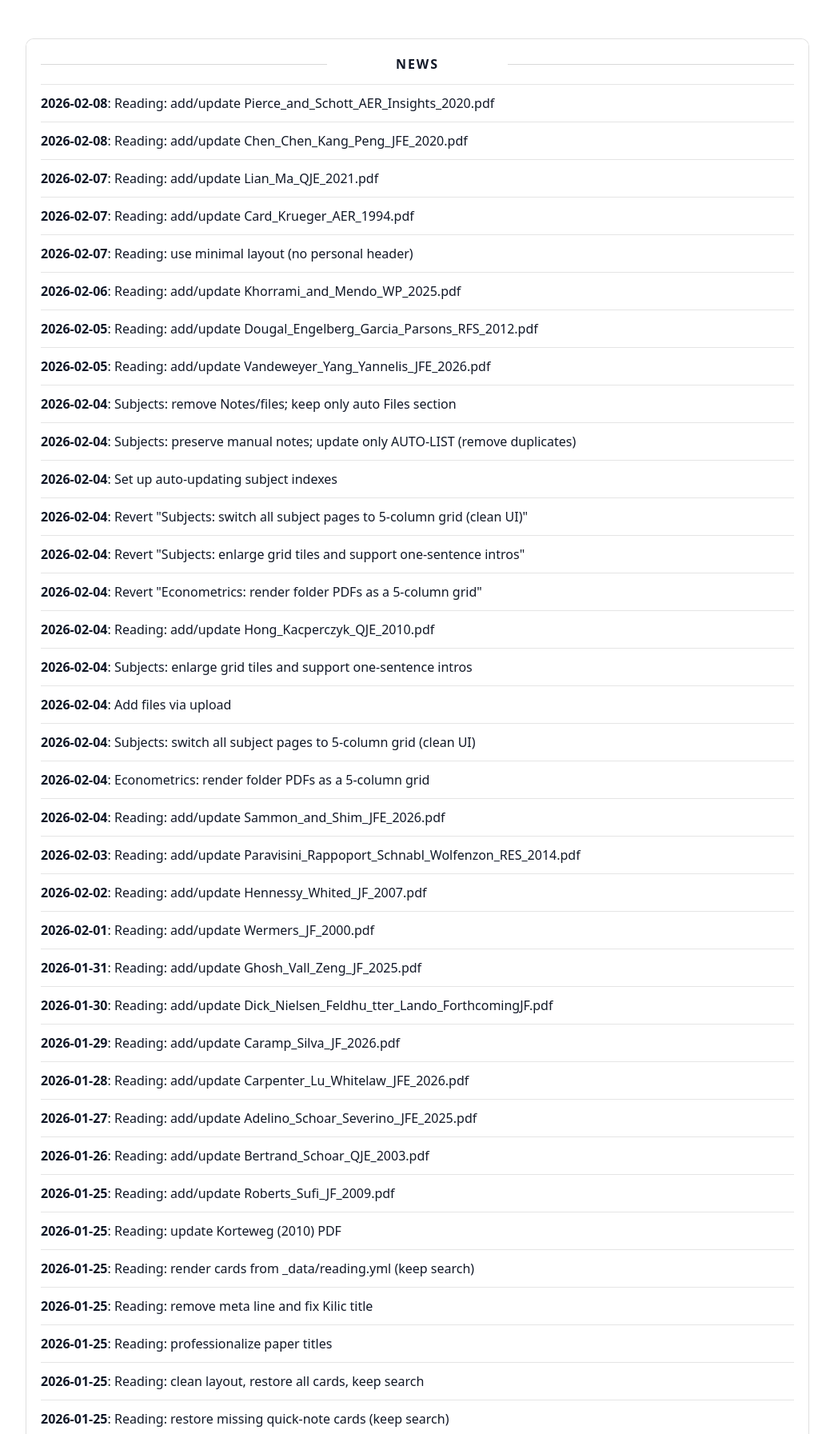
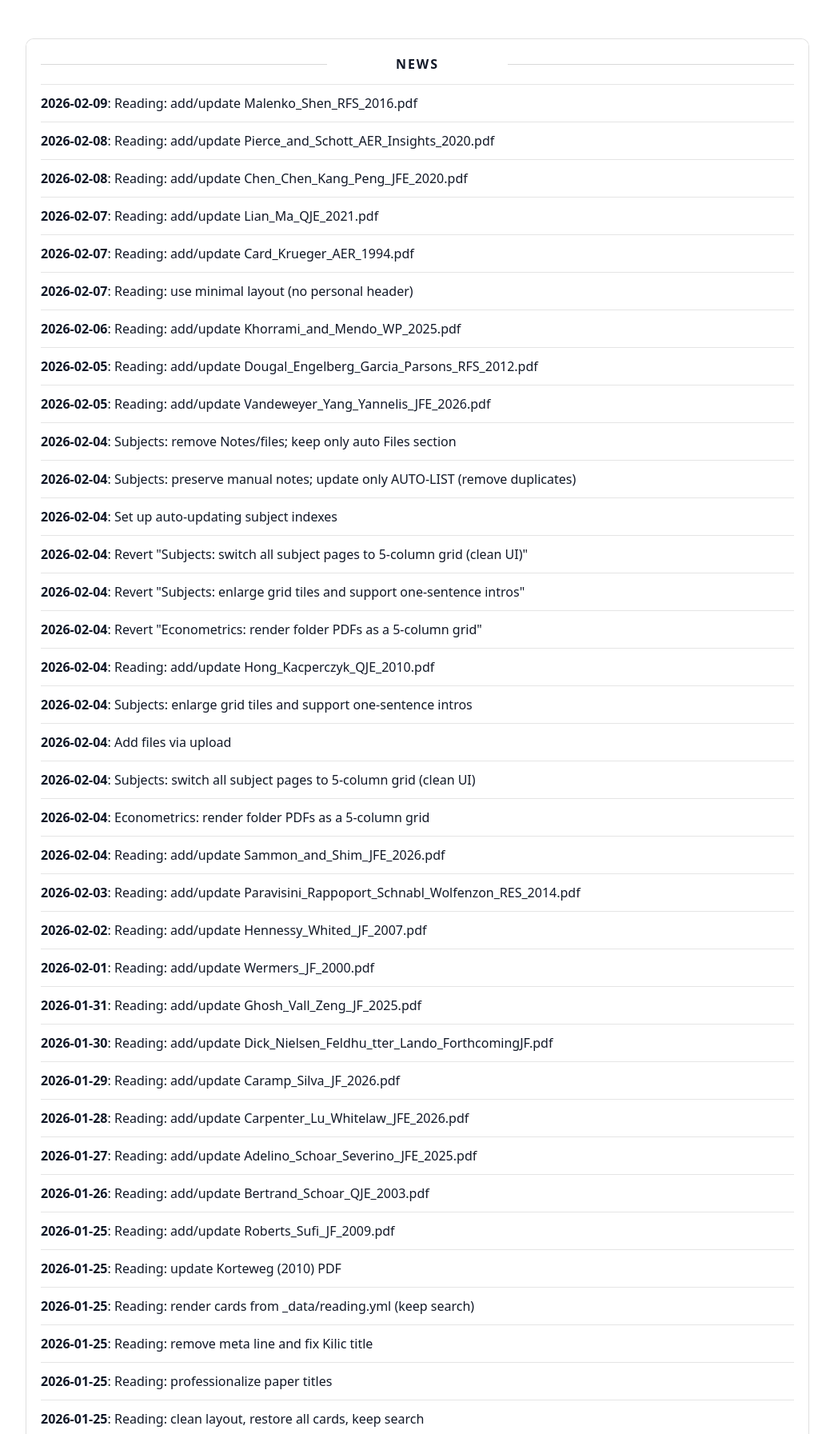
Before and after one commit to yaxinzn/study-archive, a Jekyll site: the page built from updates/index.md, in a window 1280 px wide, cut to the strip 476-2269 px from the top of the page. Shown: the whole strip at 80% size, without its empty margins (118-1161 px from the left). Built offline with Jekyll 4.4.1, drawn with Linux system fonts in a browser that asks for light colours; some of the changed text lies outside the part shown.

Commit message:
chore: update NEWS feed

```diff
--- a/_data/news.yml
+++ b/_data/news.yml
@@ -1,4 +1,7 @@
 # Auto-generated update history (sorted newest -> oldest). Do not edit manually.
+- ts: "1770636034"
+  date: "2026-02-09"
+  title: "Reading: add/update Malenko_Shen_RFS_2016.pdf"
 - ts: "1770545257"
   date: "2026-02-08"
   title: "Reading: add/update Pierce_and_Schott_AER_Insights_2020.pdf"
```
